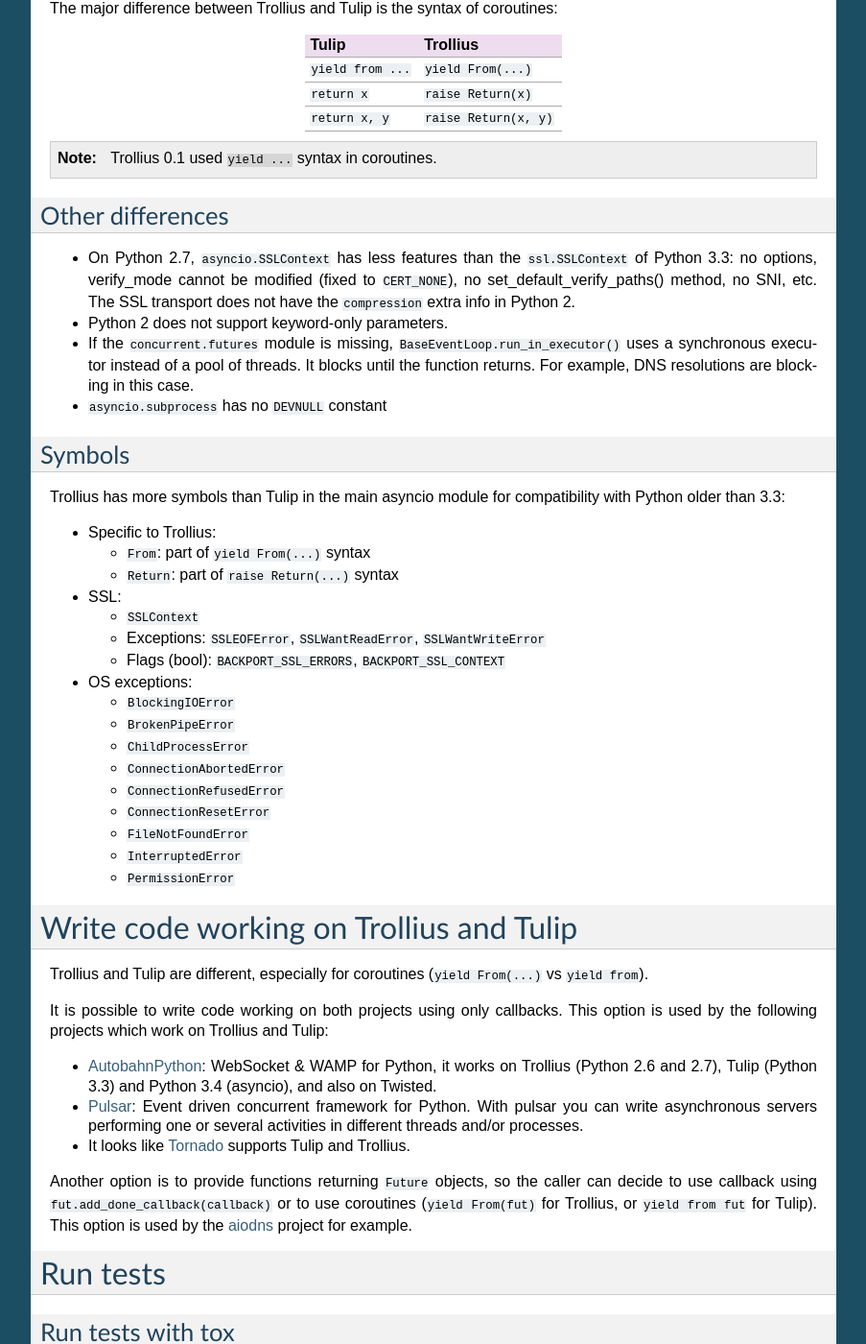
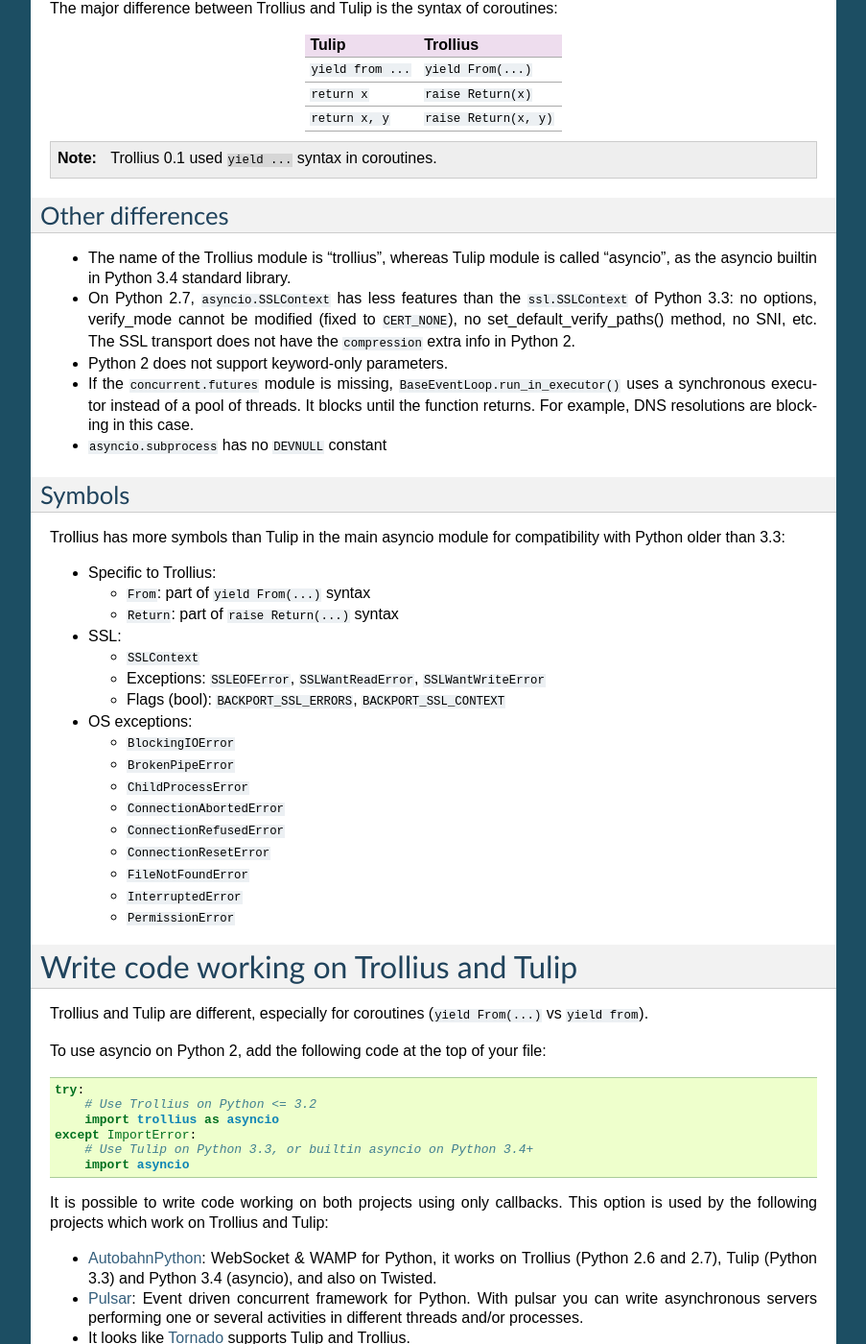
Before and after one commit to openstack-archive/deb-python-trollius, a Sphinx documentation site: the page built from doc/index.rst, in a window 1280 px wide and 1400 px high, scrolled down 2551 px. Shown: the whole window at 96% size, without its empty margins (198-1101 px from the left). Built offline with Sphinx 7.4.7, drawn with Linux system fonts in a browser that asks for light colours; some of the changed text lies outside the part shown.

Commit message:
Update documentation; set version to 0.3

```diff
--- a/doc/conf.py
+++ b/doc/conf.py
@@ -48,9 +48,7 @@ copyright = u'2014, Victor Stinner'
 # built documents.
 #
 # The short X.Y version.
-version = '0.2.1'
-# The full version, including alpha/beta/rc tags.
-release = '0.2.1'
+version = release = '0.3'
 
 # The language for content autogenerated by Sphinx. Refer to documentation
 # for a list of supported languages.
--- a/doc/index.rst
+++ b/doc/index.rst
@@ -34,16 +34,16 @@ Hello World
 
 Print ``Hello World`` every two seconds, using a coroutine::
 
-    import asyncio
-    from asyncio import From
+    import trollius
+    from trolllius import From
 
-    @asyncio.coroutine
+    @trollius.coroutine
     def greet_every_two_seconds():
         while True:
             print('Hello World')
-            yield From(asyncio.sleep(2))
+            yield From(trollius.sleep(2))
 
-    loop = asyncio.get_event_loop()
+    loop = trollius.get_event_loop()
     loop.run_until_complete(greet_every_two_seconds())
 
 
@@ -179,6 +179,8 @@ Tulip               Trollius
 Other differences
 -----------------
 
+* The name of the Trollius module is "trollius", whereas Tulip module is called
+  "asyncio", as the asyncio builtin in Python 3.4 standard library.
 * On Python 2.7, ``asyncio.SSLContext`` has less features than the
   ``ssl.SSLContext`` of Python 3.3: no options, verify_mode cannot be modified
   (fixed to ``CERT_NONE``), no set_default_verify_paths() method, no SNI, etc.
@@ -225,6 +227,15 @@ Write code working on Trollius and Tulip
 
 Trollius and Tulip are different, especially for coroutines (``yield
 From(...)`` vs ``yield from``).
+
+To use asyncio on Python 2, add the following code at the top of your file::
+
+    try:
+        # Use Trollius on Python <= 3.2
+        import trollius as asyncio
+    except ImportError:
+        # Use Tulip on Python 3.3, or builtin asyncio on Python 3.4+
+        import asyncio
 
 It is possible to write code working on both projects using only callbacks.
 This option is used by the following projects which work on Trollius and Tulip:
@@ -319,8 +330,18 @@ grow in heavy, wet clay soils.
 Change log
 ==========
 
-Version 0.2.1
--------------
+Version 0.3
+-----------
+
+Rename the Python module ``asyncio`` to "trollius`` to support Python 3.4.
+
+On Python 3.4, there is already a module called ``asyncio`` in the standard
+library which conflicts with Trollius ``asyncio`` (of Trollius 0.2). To write
+asyncio code working on Trollius and Tulip, use ``import trollius as asyncio``.
+
+Major changes:
+
+* Synchronize with Tulip 3.4.1.
 
 Bugfixes:
 
--- a/setup.py
+++ b/setup.py
@@ -30,7 +30,7 @@ with open("README") as fp:
 extensions = []
 if os.name == 'nt':
     ext = Extension(
-        'asyncio._overlapped', ['overlapped.c'], libraries=['ws2_32'],
+        'trollius._overlapped', ['overlapped.c'], libraries=['ws2_32'],
     )
     extensions.append(ext)
 
@@ -42,7 +42,7 @@ if sys.version_info < (3,):
 
 install_options = {
     "name": "trollius",
-    "version": "0.2.1",
+    "version": "0.3",
     "license": "Apache License 2.0",
     "author": 'Victor Stinner',
     "author_email": 'victor.stinner@gmail.com',
@@ -57,7 +57,7 @@ install_options = {
         "License :: OSI Approved :: Apache Software License",
     ],
 
-    "packages": ["asyncio"],
+    "packages": ["trollius"],
 
     "ext_modules": extensions,
 }
```
